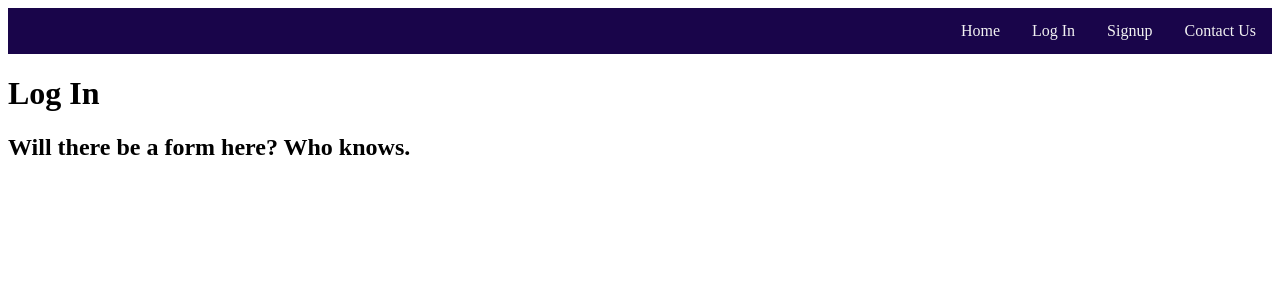
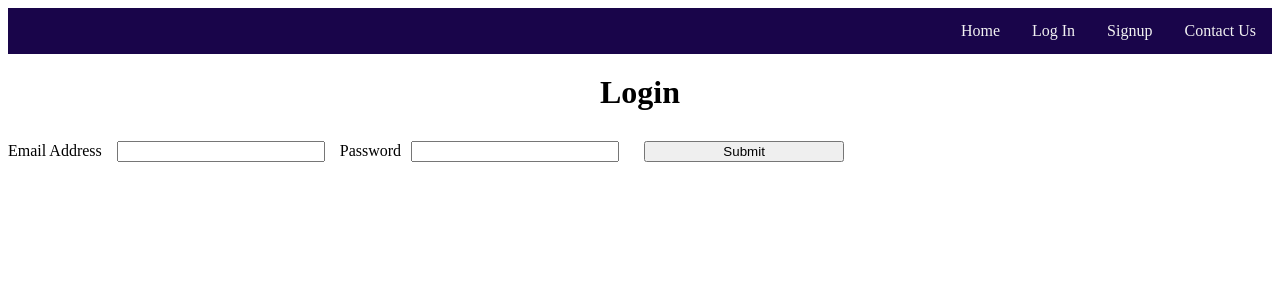
Before and after one commit to Varlotte/phase4-venue-project, a React (Create React App) app in the folder client/: page /signin in a window 1280 px wide. Shown: the top 300 px of the page. Built offline with nearby package versions, Linux system fonts and the light colour scheme.

Commit message:
creates components for login form and account dashboard and builds API call for logging in

```diff
--- a/client/src/layout/Login.js
+++ b/client/src/layout/Login.js
@@ -1,12 +1,74 @@
 import React from "react";
+import { useNavigate } from "react-router-dom";
+import { Formik, Field, Form, ErrorMessage } from "formik";
+import * as Yup from "yup";
 
-function Login() {
+const Login = () => {
   return (
     <div>
-      <h1>Log In</h1>
-      <h2>Will there be a form here? Who knows.</h2>
+      <h1
+        style={{
+          margin: "10px 10px",
+          textAlign: "center",
+          padding: "10px",
+        }}
+      >
+        Login
+      </h1>
+      <Formik
+        initialValues={{ firstName: "", lastName: "", email: "" }}
+        validationSchema={Yup.object({
+          email: Yup.string()
+            .email("Invalid email address")
+            .required("Required"),
+          password: Yup.string()
+            .min(12, "Must be 12 characters")
+            .required("Required"),
+        })}
+        onSubmit={(values, { setSubmitting }) => {
+          setTimeout(() => {
+            alert(JSON.stringify(values, null, 2));
+            setSubmitting(false);
+            // navigate("/acctdash"); how do I useNavigate to redirect on submit to dashboard?
+          }, 400);
+        }}
+      >
+        <Form>
+          <label htmlFor="email">Email Address</label>
+          <Field
+            name="email"
+            type="email"
+            style={{
+              width: "200px",
+              margin: "10px 15px",
+            }}
+          />
+          <ErrorMessage name="email" />
+
+          <label htmlFor="password">Password</label>
+          <Field
+            name="password"
+            type="password"
+            style={{
+              width: "200px",
+              margin: "10px 10px",
+            }}
+          />
+          <ErrorMessage name="password" />
+
+          <button
+            type="submit"
+            style={{
+              width: "200px",
+              margin: "10px 15px",
+            }}
+          >
+            Submit
+          </button>
+        </Form>
+      </Formik>
     </div>
   );
-}
+};
 
 export default Login;
```
Also changed, not shown: client/src/components/testform.js (+10 -8 lines), client/src/layout/AcctDash.js (added, +13 -0 lines), 1 other file (tests, documents, lock files or other folders).
